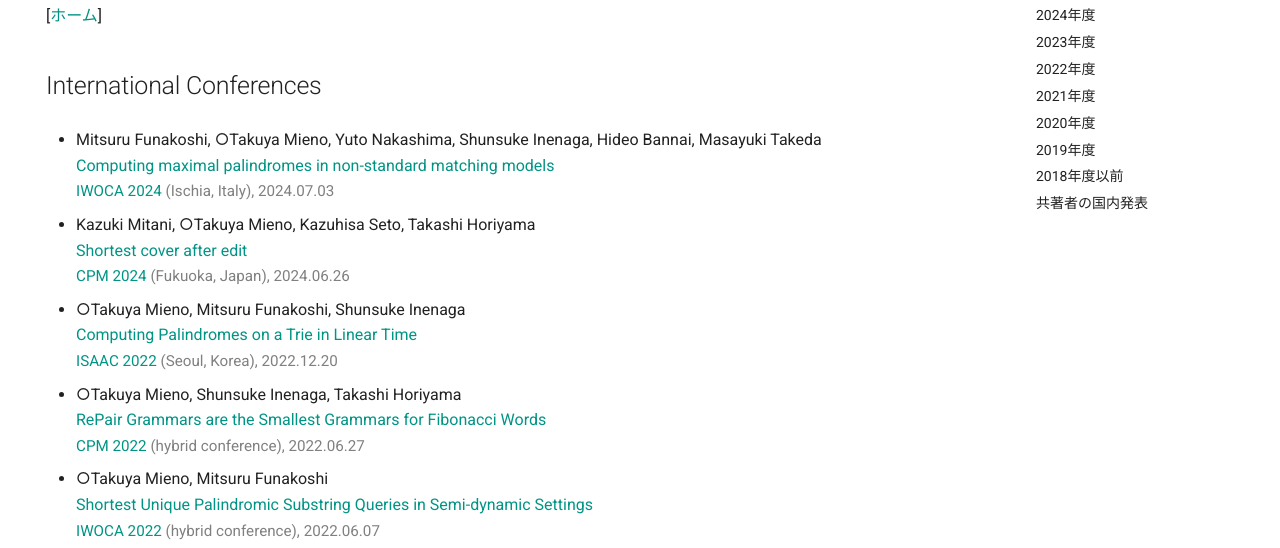
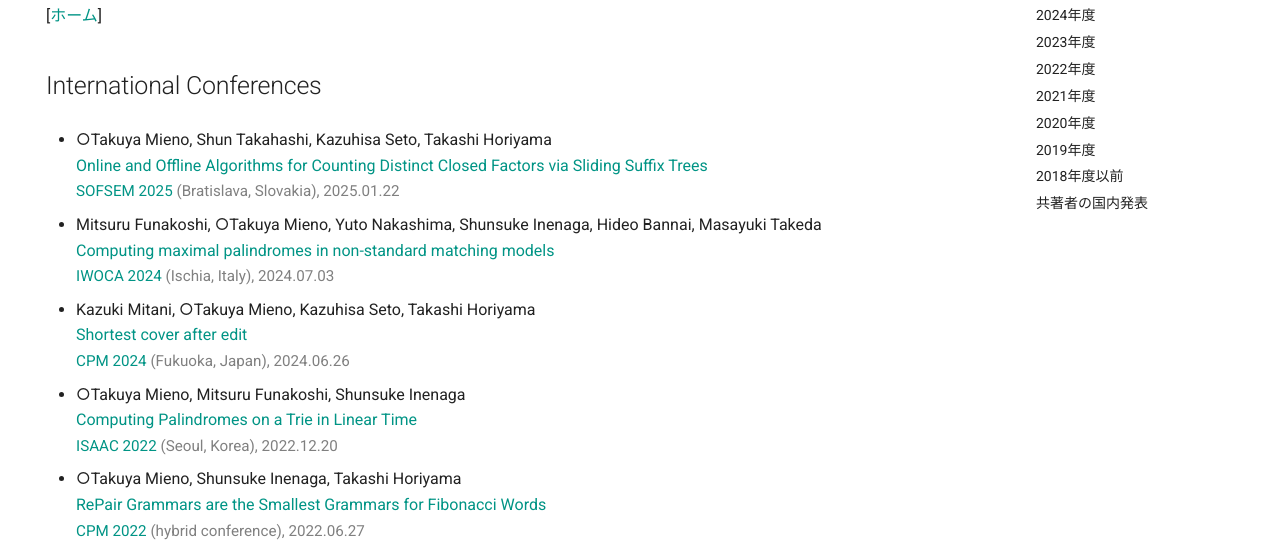
Before and after one commit to tmieno/tmieno.github.io, a plain HTML site: page jp/talks/index.html in a window 1280 px wide. Shown: the part 225-773 px from the top of the page. Drawn offline with nearby package versions, Linux system fonts and the light colour scheme; some packages are replaced by stand-ins of ours.

Commit message:
add slide of SOFSEM 2025

```diff
--- a/jp/talks/index.html
+++ b/jp/talks/index.html
@@ -461,6 +461,13 @@
 <h2 id="international-conferences">International Conferences</h2>
 <ul>
 <li>
+<p>○Takuya Mieno, Shun Takahashi, Kazuhisa Seto, Takashi Horiyama<br />
+<a href="https://drive.google.com/file/d/1njrOkJtLw7WpEJooTDdnVknCQpjt305Z/view?usp=drive_link" target="_blank">Online and Offline Algorithms for Counting Distinct Closed Factors via Sliding Suffix Trees</a><br />
+<span style="font-size: 95%; color: gray;">
+ <a href="http://www.sofsem.sk/" target="_blank">SOFSEM 2025</a> (Bratislava, Slovakia), 2025.01.22<br />
+</span>  </p>
+</li>
+<li>
 <p>Mitsuru Funakoshi, ○Takuya Mieno, Yuto Nakashima, Shunsuke Inenaga, Hideo Bannai, Masayuki Takeda<br />
 <a href="https://drive.google.com/file/d/1-Hc0J3AAOWrIt4Rds9_AbBLzvmRS2mgC/view?usp=sharing" target="_blank">Computing maximal palindromes in non-standard matching models</a>  <br />
 <span style="font-size: 95%; color: gray;">
```
Also changed, not shown: search/search_index.json (+1 -1 lines), 1 other file.
